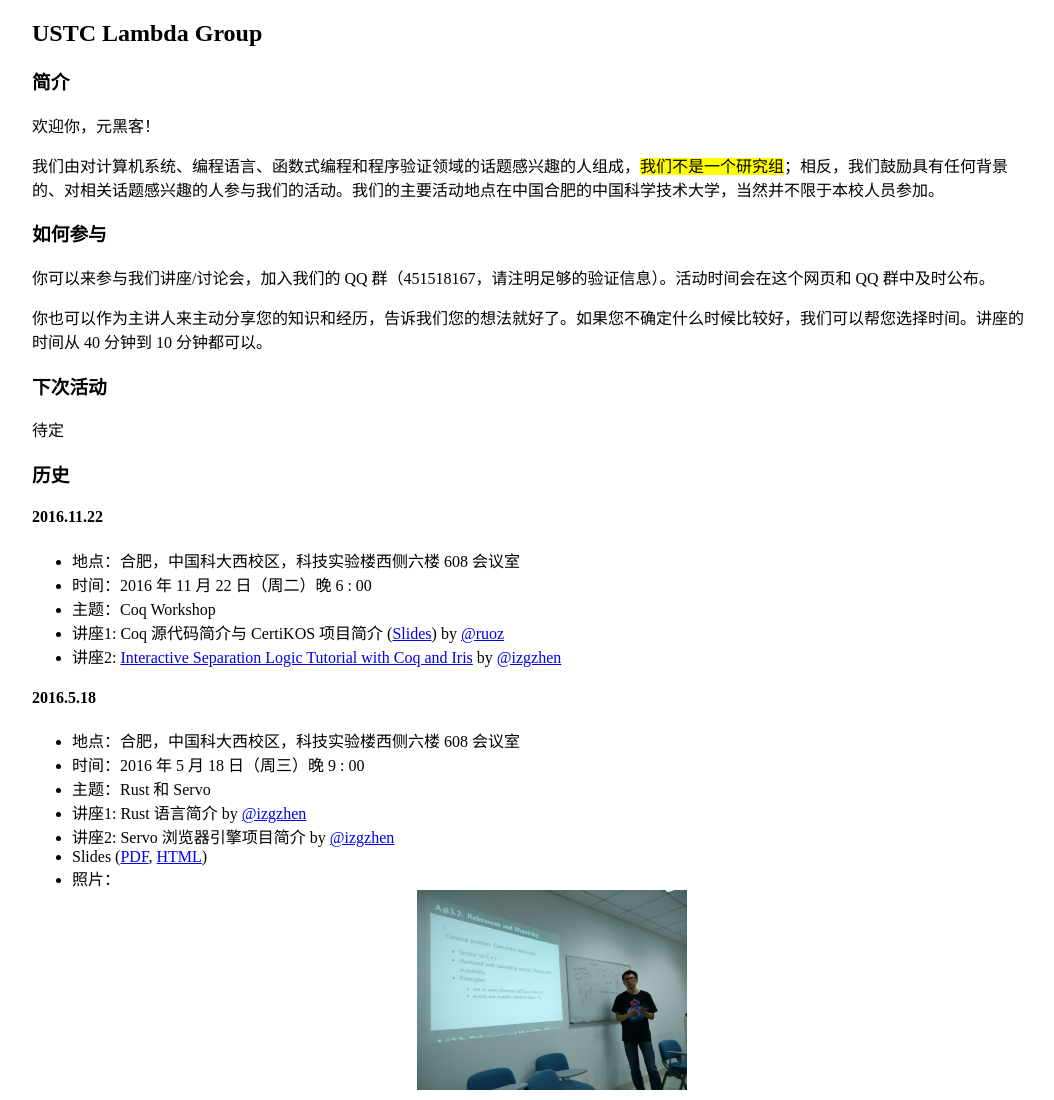
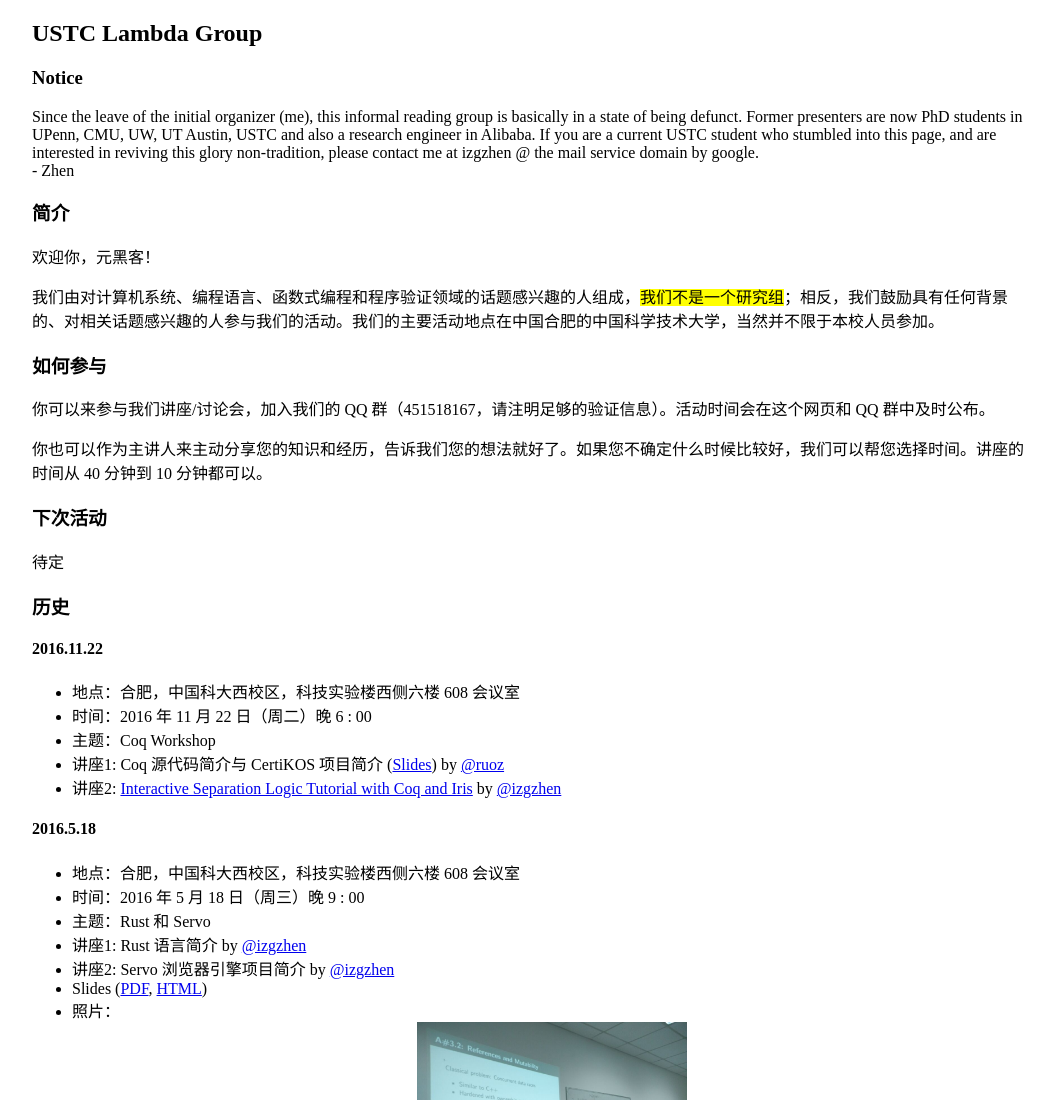
Before and after one commit to slfv-ustc/slfv-ustc.github.io, a plain HTML site: page index.html in a window 1280 px wide. Shown: the top 1100 px of the page, without its empty margins (108-1162 px from the left). Drawn offline with Linux system fonts and the light colour scheme.

Commit message:
put on notice

```diff
--- a/index.html
+++ b/index.html
@@ -9,6 +9,17 @@
     <body>
         <h2>USTC Lambda Group</h2>
         <section>
+            <h3>Notice</h3>
+            <p>
+            Since the leave of the initial organizer (me), this informal reading
+            group is basically in a state of being defunct.
+            Former presenters are now PhD students in UPenn, CMU, UW, UT Austin, USTC
+            and also a research engineer in Alibaba.
+            If you are a current USTC student who stumbled into this page,
+            and are interested in reviving this glory non-tradition, please
+            contact me at izgzhen @ the mail service domain by google.<br>
+            - Zhen
+            </p>
             <h3>简介</h3>
             <p>欢迎你，元黑客！</p>
             <p>我们由对计算机系统、编程语言、函数式编程和程序验证领域的话题感兴趣的人组成，<mark>我们不是一个研究组</mark>；相反，我们鼓励具有任何背景的、对相关话题感兴趣的人参与我们的活动。我们的主要活动地点在中国合肥的中国科学技术大学，当然并不限于本校人员参加。</p>
```
